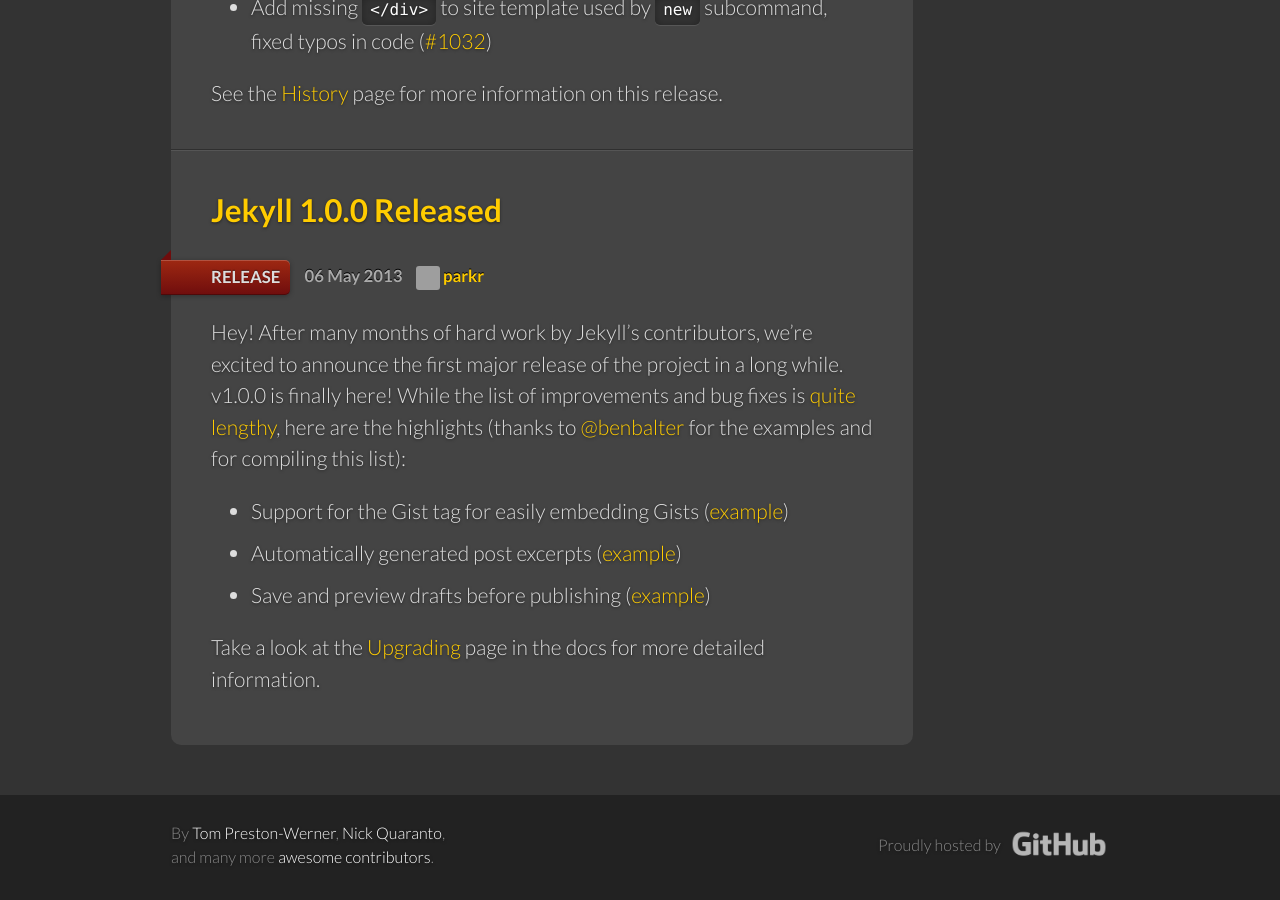
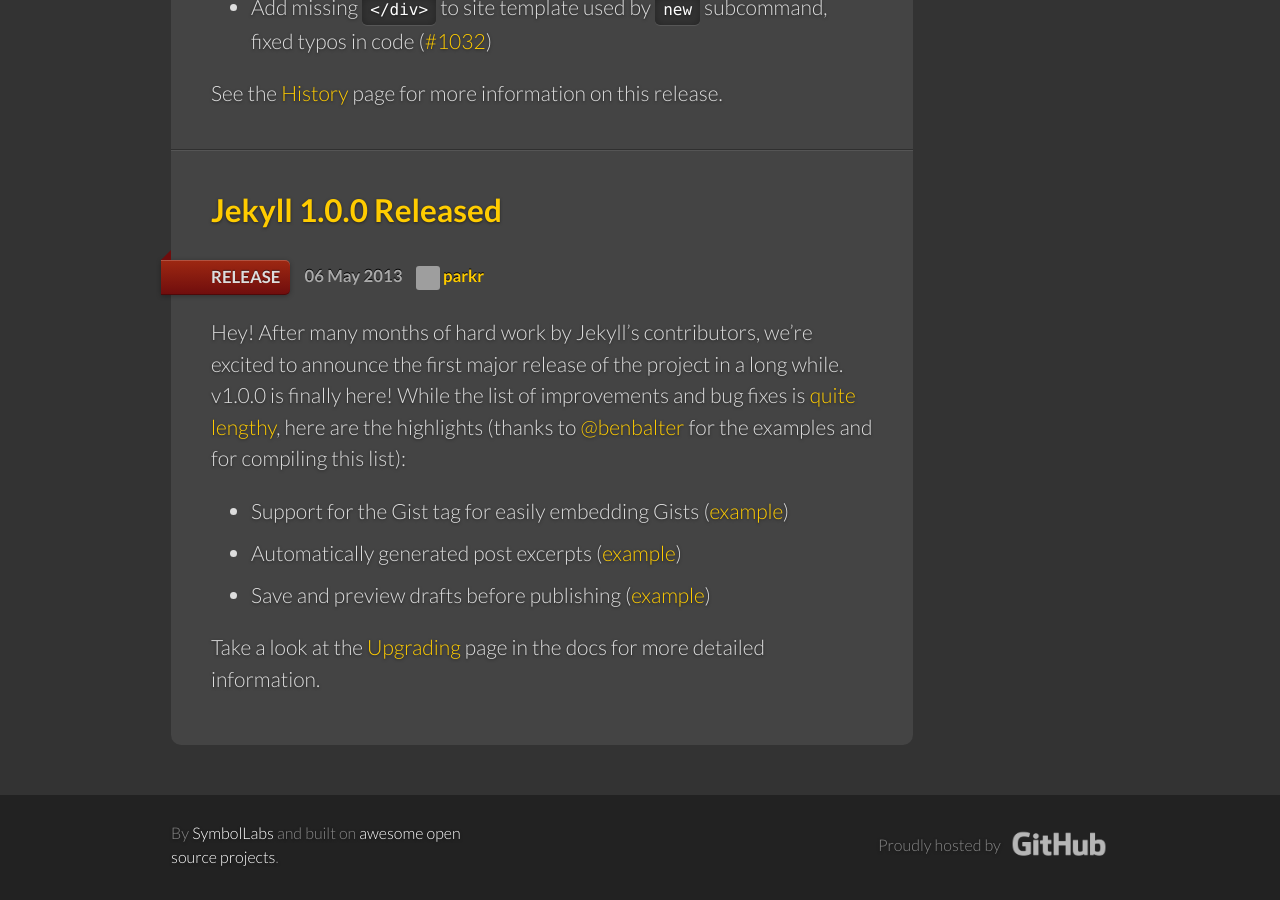
Before and after one commit to performancecifork/performanceci.github.io, a Jekyll site: the page built from news/index.html, in a window 1280 px wide and 900 px high, scrolled down 9626 px. Built offline with Jekyll 4.4.1, drawn with Linux system fonts in a browser that asks for light colours; some web fonts are replaced; comment, search, counter and statistics services are not loaded; grey boxes are pictures that could not be loaded.

Commit message:
Update footer.html

```diff
--- a/_includes/footer.html
+++ b/_includes/footer.html
@@ -1,7 +1,7 @@
 <footer>
   <div class="grid">
     <div class="unit one-third center-on-mobiles">
-      <p>By <a href="http://tom.preston-werner.com">Tom Preston-Werner</a>, <a href="http://quaran.to/">Nick Quaranto</a>, and many more <a href="{{ site.repository }}/graphs/contributors">awesome&nbsp;contributors</a>.</p>
+      <p>By <a href="http://symbollabs.com">SymbolLabs</a> and built on <a href="{{ site.repository }}/graphs/contributors">awesome&nbsp;open source projects</a>.</p>
     </div>
     <div class="unit two-thirds align-right center-on-mobiles">
       <p>
```
